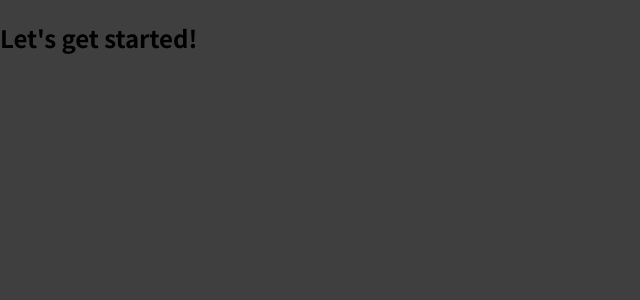
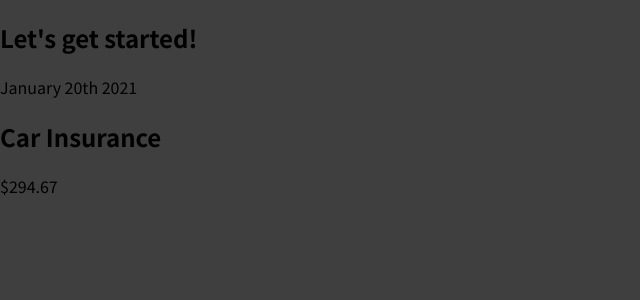
Before and after one commit to sugyinbrs/Udemy-React-Practice, a JavaScript app: page / in a window 1280 px wide. Shown: the top 300 px of the page, without its empty margins (0-640 px from the left). Built offline with nearby package versions, Linux system fonts and the light colour scheme.

Commit message:
add: Components 폴더와 하위에 ExpenseItem 파일 생성

```diff
--- a/src/App.js
+++ b/src/App.js
@@ -1,7 +1,10 @@
+import ExpenseItem from './components/ExpenseItem';
+
 function App() {
   return (
     <div>
       <h2>Let's get started!</h2>
+      <ExpenseItem />
     </div>
   );
 }
--- /dev/null
+++ b/src/components/ExpenseItem.js
@@ -0,0 +1,13 @@
+function ExpenseItem() {
+  return (
+    <div>
+      <div>January 20th 2021</div>
+      <div>
+        <h2>Car Insurance</h2>
+        <div>$294.67</div>
+      </div>
+    </div>
+  );
+}
+
+export default ExpenseItem;
```
